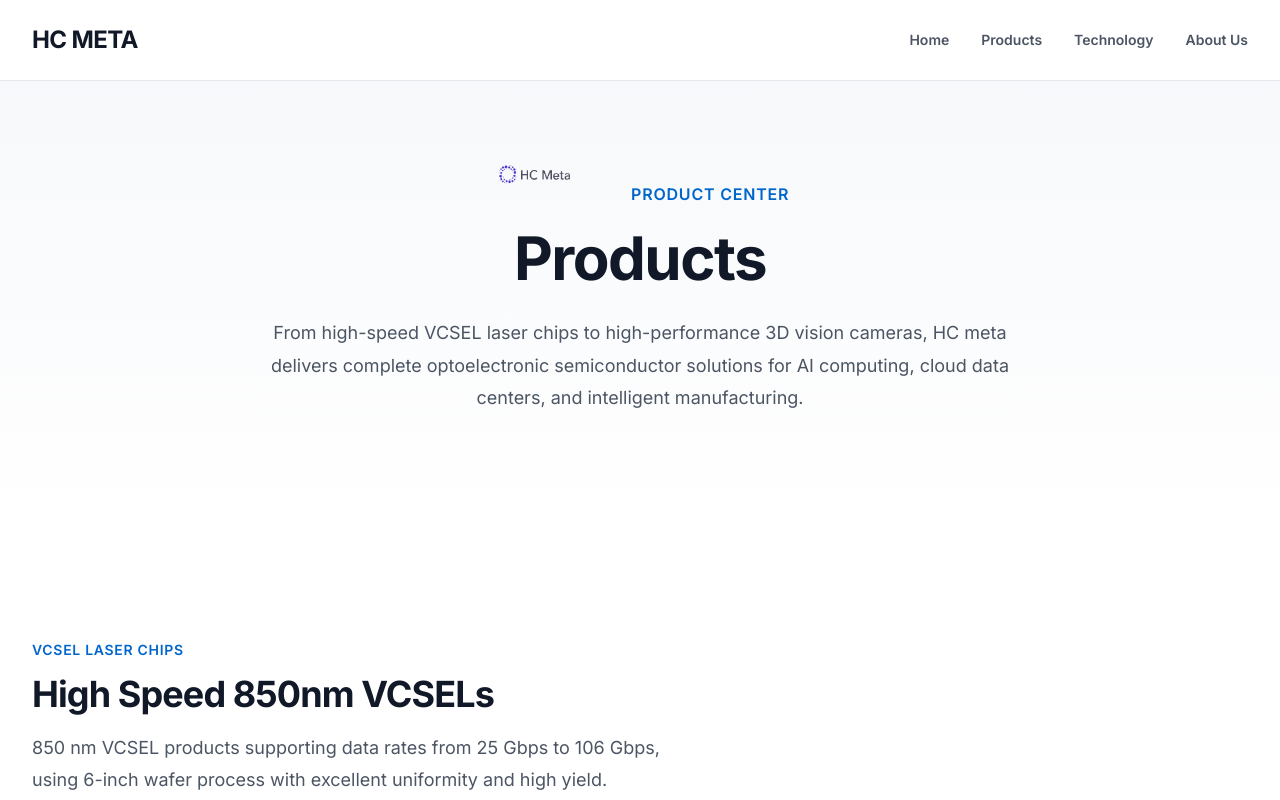
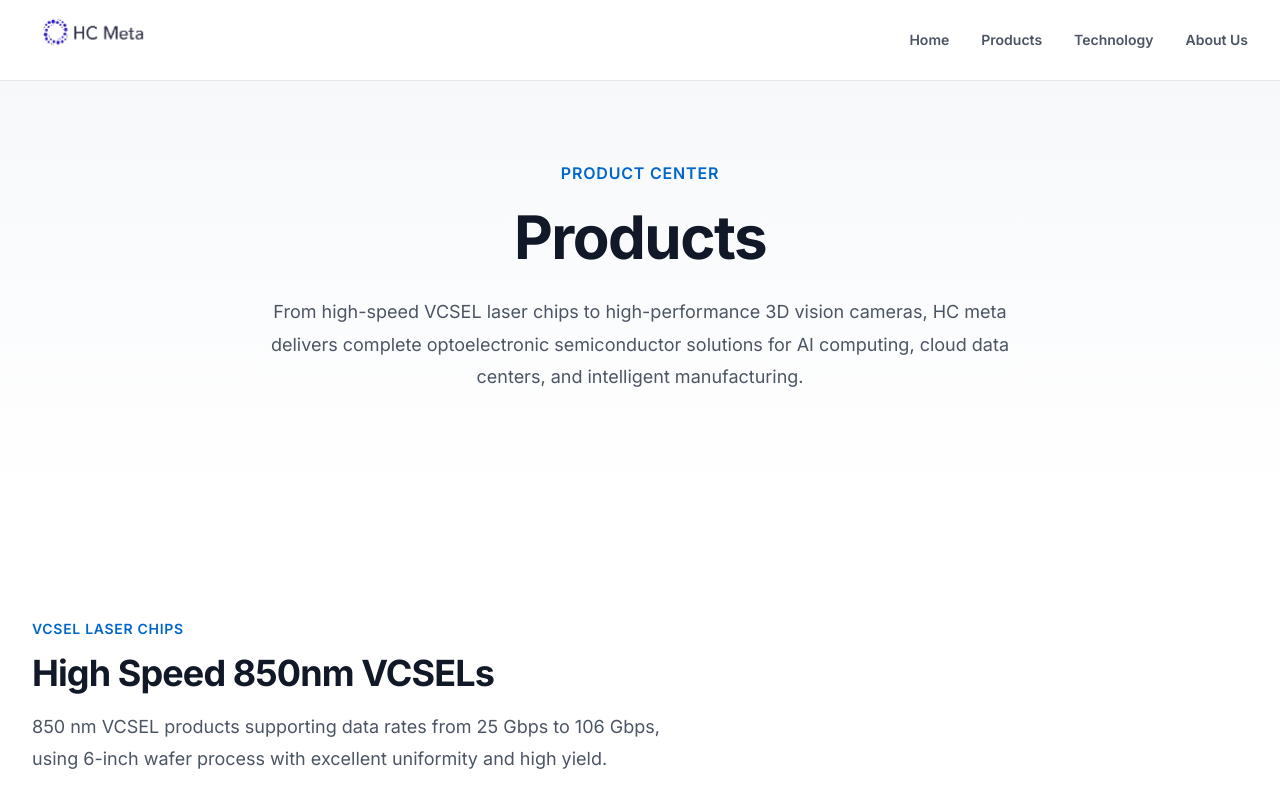
Before and after one commit to lrk52671/hcmeta3, a React (Vite) app: page /products in a window 1280 px wide. Shown: the top 800 px of the page. Built offline with nearby package versions, Linux system fonts and the light colour scheme.

Commit message:
Restore logo in navbar, remove small logos from Hero/page headers (keep text-only labels)

```diff
--- a/src/components/Hero.tsx
+++ b/src/components/Hero.tsx
@@ -66,12 +66,9 @@ const Hero = () => {
       ></div>
 
       <div className="relative z-10 text-center px-6 max-w-5xl mx-auto">
-        <div className="inline-flex items-baseline gap-3 mb-6">
-          <img src={heroLogo} alt="HC Meta" className="h-9 lg:h-11 w-auto object-contain brightness-0 invert opacity-80 -mb-1" />
-          <span className="text-sm lg:text-base font-semibold tracking-widest uppercase text-white/70 letter-spacing-wide">
-            Photonics Semiconductor
-          </span>
-        </div>
+        <p className="text-sm lg:text-base font-semibold tracking-widest uppercase mb-6 text-white/70 letter-spacing-wide">
+          Photonics Semiconductor
+        </p>
         <h1
           className="font-bold leading-tight mb-6 text-white"
           style={{ fontSize: 'clamp(1.5rem, 6.2vw, 3.75rem)' }}
--- a/src/components/Navbar.tsx
+++ b/src/components/Navbar.tsx
@@ -36,7 +36,7 @@ const Navbar = () => {
       <div className="max-w-7xl mx-auto px-6 lg:px-8">
         <div className="flex items-center justify-between h-16 lg:h-20">
           <a href="/" className="flex items-center">
-            <span className="text-xl lg:text-2xl font-bold tracking-tight font-display text-text-primary">HC META</span>
+            <img src={logo} alt="HC Meta" className="h-11 lg:h-14 w-auto object-contain" />
           </a>
 
           <div className="hidden md:flex items-center gap-8">
--- a/src/pages/Products.tsx
+++ b/src/pages/Products.tsx
@@ -32,12 +32,9 @@ export default function Products() {
       <main>
         <section className="relative pt-32 pb-20 lg:pt-40 lg:pb-28 overflow-hidden" style={{ background: 'linear-gradient(180deg, #F5F7FA 0%, #FFFFFF 100%)' }}>
           <div className="max-w-4xl mx-auto text-center px-6">
-            <div className="inline-flex items-baseline gap-3 mb-4">
-              <img src={pageLogo} alt="HC Meta" className="h-8 lg:h-10 w-auto object-contain opacity-90 -mb-1" />
-              <span className="text-sm lg:text-base font-semibold tracking-widest uppercase text-primary" style={{ letterSpacing: '0.05em' }}>
-                Product Center
-              </span>
-            </div>
+            <p className="text-sm lg:text-base font-semibold tracking-widest uppercase mb-4 text-primary" style={{ letterSpacing: '0.05em' }}>
+              Product Center
+            </p>
             <h1 className="text-4xl sm:text-5xl lg:text-6xl font-bold mb-6 text-text-primary" style={{ lineHeight: '1.15', letterSpacing: '-0.025em' }}>
               Products
             </h1>
--- a/src/pages/Technology.tsx
+++ b/src/pages/Technology.tsx
@@ -12,12 +12,9 @@ export default function Technology() {
           <div className="absolute bottom-[-10%] right-[-8%] w-96 h-96 rounded-full opacity-20 pointer-events-none" style={{ background: 'radial-gradient(circle, rgba(102,0,204,0.06) 0%, transparent 70%)' }}></div>
 
           <div className="relative z-10 text-center px-6 max-w-4xl mx-auto">
-            <div className="inline-flex items-baseline gap-3 mb-4">
-              <img src={pageLogo} alt="HC Meta" className="h-8 lg:h-10 w-auto object-contain opacity-90 -mb-1" />
-              <span className="text-sm lg:text-base font-semibold tracking-widest uppercase text-primary" style={{ letterSpacing: '0.05em' }}>
-                Core Technology
-              </span>
-            </div>
+            <p className="text-sm lg:text-base font-semibold tracking-widest uppercase mb-4 text-primary" style={{ letterSpacing: '0.05em' }}>
+              Core Technology
+            </p>
             <h1 className="text-4xl sm:text-5xl lg:text-6xl font-bold leading-tight mb-6">Technology</h1>
             <p className="text-base lg:text-lg leading-relaxed max-w-3xl mx-auto text-text-secondary">
               Powered by VCSEL vertical-cavity surface-emitting laser core technology, combined with PAM4 modulation and HCG high-contrast grating structure, delivering high-speed, low-power, high-reliability optoelectronic solutions.
```
